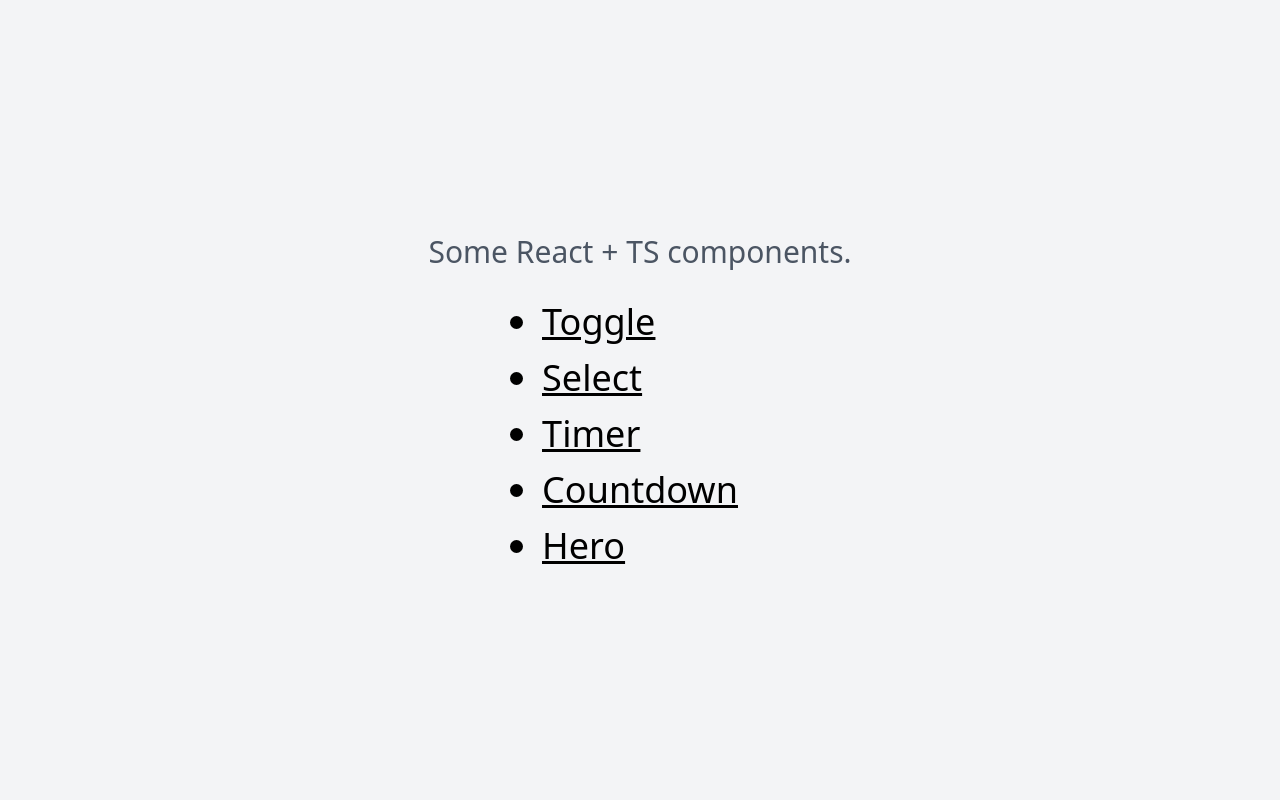
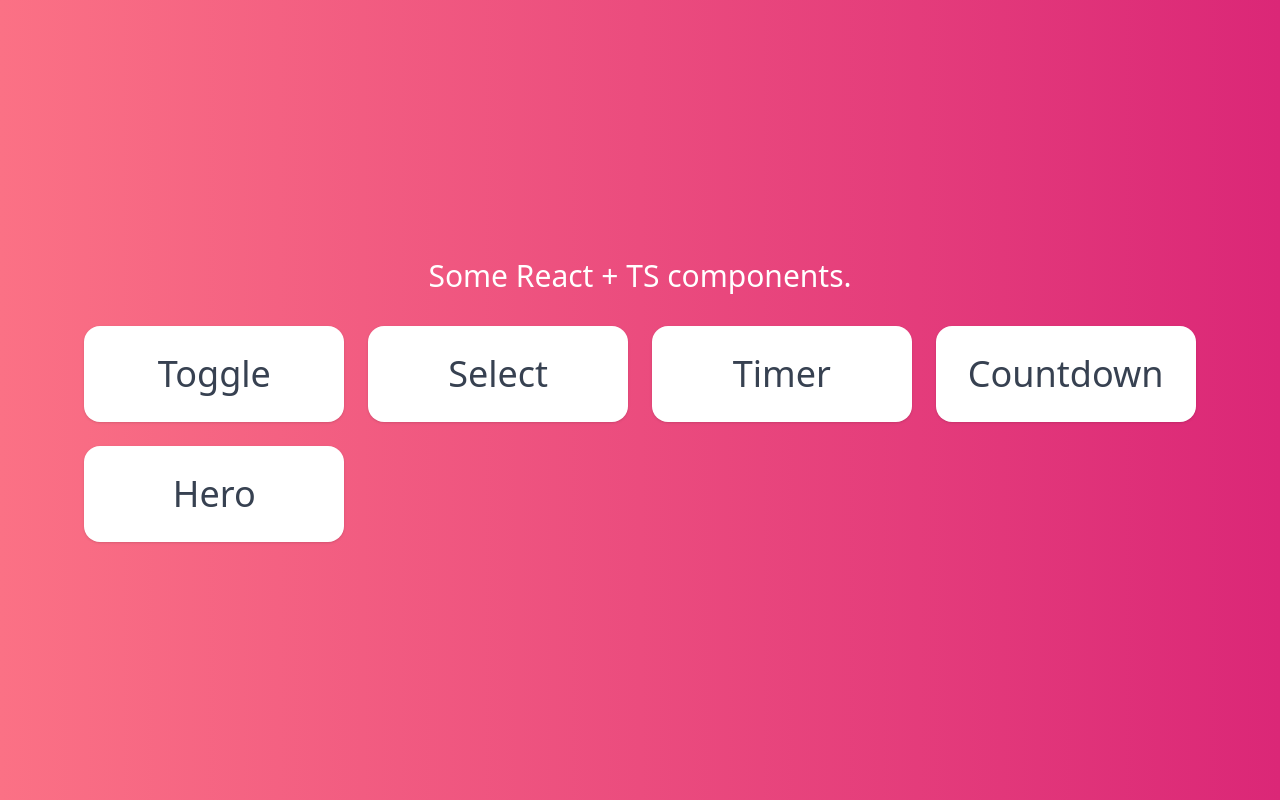
Before and after one commit to anhsirk0/ts-projects, a Next.js app: page / in a window 1280 px wide. Built offline with nearby package versions, Linux system fonts and the light colour scheme.

Commit message:
Added gradient backgrounds

```diff
--- a/components/Select/Select.tsx
+++ b/components/Select/Select.tsx
@@ -21,8 +21,8 @@ const Select: FC<SelectProps> = ({ value, options, onChange }) => {
   };
 
   return (
-    <div className="flex flex-col gap-4 max-w-xl w-full mx-auto">
-      <p className="font-bold text-gray-800 px-2">
+    <div className="flex flex-col gap-4 max-w-xl w-full mx-auto mt-16 md:mt-24 lg:mt-32">
+      <p className="font-bold text-gray-100 px-2">
         Select your favorite Simpson
       </p>
       <div
@@ -31,16 +31,18 @@ const Select: FC<SelectProps> = ({ value, options, onChange }) => {
         onClick={() => setIsOpen((open) => !open)}
         className="flex flex-col gap-4 items-center focus:outline-none"
       >
-        <div className="flex w-full justify-between px-8 py-6 bg-white rounded-lg shadow-lg cursor-pointer">
+        <div className="flex w-full justify-between px-8 py-6 bg-white rounded-2xl shadow-lg cursor-pointer">
           <p className="text-xl">{value?.label}</p>
           <ChevronUpIcon
-            className={`h-5 w-5 font-bold transition duration-300 ${isOpen ? "" : "rotate-180"
-              }`}
+            className={`h-5 w-5 font-bold transition duration-300 ${
+              isOpen ? "" : "rotate-180"
+            }`}
           />
         </div>
         <ul
-          className={`list-none w-full bg-white rounded-lg shadow-lg overflow-hidden ${isOpen ? "block animate-fade" : "hidden"
-            }`}
+          className={`list-none w-full bg-white rounded-2xl shadow-lg overflow-hidden ${
+            isOpen ? "block animate-fade" : "hidden"
+          }`}
         >
           {options.map((option) => (
             <li
@@ -49,8 +51,9 @@ const Select: FC<SelectProps> = ({ value, options, onChange }) => {
                 selectOption(option);
               }}
               key={option.value}
-              className={`px-8 py-6 text-xl hover:bg-indigo-200 cursor-pointer ${option.label === value?.label ? "bg-indigo-300" : ""
-                }`}
+              className={`px-8 py-6 text-xl hover:bg-orange-200 cursor-pointer ${
+                option.label === value?.label ? "bg-orange-300" : ""
+              }`}
             >
               {option.label}
             </li>
--- a/components/index.ts
+++ b/components/index.ts
@@ -3,3 +3,4 @@ export { default as Select } from "./Select/Select";
 export { default as Timer } from "./Timer/Timer";
 export { default as Countdown } from "./Countdown/Countdown";
 export { default as Button } from "./Button/Button";
+export { default as Card } from "./Card/Card";
--- a/pages/index.tsx
+++ b/pages/index.tsx
@@ -17,17 +17,21 @@ const Home: NextPage = () => {
         <title>TS Projects</title>
         <meta name="viewport" content="initial-scale=1.0, width=device-width" />
       </Head>
-      <div className="min-h-screen p-4 bg-gray-100 flex flex-col gap-8 items-center justify-center">
-        <p className="text-xl md:text-3xl text-center text-gray-600">
+      <div className="min-h-screen p-4 bg-gradient-to-r from-rose-400 to-pink-600 flex flex-col gap-8 items-center justify-center">
+        <p className="text-xl md:text-3xl text-center text-white">
           Some React + TS components.
         </p>
-        <ul className="list-disc space-y-4">
+        <div className="grid grid-cols-1 md:grid-cols-2 lg:grid-cols-4 gap-4 lg:gap-6">
           {links.map((link) => (
-            <li key={link.url} className="text-3xl md:text-4xl underline">
-              <Link href={link.url}>{link.title}</Link>
-            </li>
+            <Link className="ring-rose-500" key={link.url} href={link.url}>
+              <a className="flex items-center justify-center px-8 h-20 md:h-24 bg-white rounded-2xl shadow cursor-pointer hover:bg-opacity-95 hover:shadow-lg">
+                <span className="text-3xl md:text-4xl text-center text-gray-700">
+                  {link.title}
+                </span>
+              </a>
+            </Link>
           ))}
-        </ul>
+        </div>
       </div>
     </>
   );
--- a/pages/select.tsx
+++ b/pages/select.tsx
@@ -16,7 +16,7 @@ const Select: NextPage = () => {
     { label: "Marge Simpson", value: "marge" },
     { label: "Maggie Simpson", value: "maggie" },
   ];
-  const [value, setValue] = useState<typeof options[0] | undefined>(options[0]);
+  const [value, setValue] = useState<typeof options[0] | undefined>(options[1]);
 
   return (
     <>
@@ -24,10 +24,7 @@ const Select: NextPage = () => {
         <title>Select - TS Projects</title>
         <meta name="viewport" content="initial-scale=1.0, width=device-width" />
       </Head>
-      <div className="min-h-screen p-4">
-        <p className="text-2xl md:text-3xl lg:text-7xl text-center py-12 md:py-20 lg:py-24">
-          Select component.
-        </p>
+      <div className="min-h-screen p-4 bg-gradient-to-r from-orange-400 to-rose-400">
         <SelectField
           value={value}
           options={options}
--- a/pages/toggle.tsx
+++ b/pages/toggle.tsx
@@ -1,5 +1,5 @@
 import type { NextPage } from "next";
-import { ToggleButton } from "../components";
+import { Card, ToggleButton } from "../components";
 import Head from "next/head";
 
 const Toggle: NextPage = () => {
@@ -9,8 +9,9 @@ const Toggle: NextPage = () => {
         <title>Toggle - TS Projects</title>
         <meta name="viewport" content="initial-scale=1.0, width=device-width" />
       </Head>
-      <div className="min-h-screen p-4 flex flex-col gap-8 md:gap-16 items-center justify-center">
-        <p className="text-2xl md:text-3xl lg:text-7xl">Toggle compound component</p>
+      <div className="min-h-screen bg-gradient-to-r from-sky-500 to-blue-600 p-4 flex items-center justify-center">
+        <Card title="Toggle">
+          <div className="flex flex-col gap-4 lg:gap-8 w-56 items-center m-4 lg:m-8">
             <ToggleButton onToggle={(on: boolean) => console.log(on)}>
               <ToggleButton.Switch />
               <ToggleButton.On>
@@ -21,6 +22,8 @@ const Toggle: NextPage = () => {
               </ToggleButton.Off>
             </ToggleButton>
           </div>
+        </Card>
+      </div>
     </>
   );
 };
```
Lines whose indentation alone changed are shown as unchanged.
